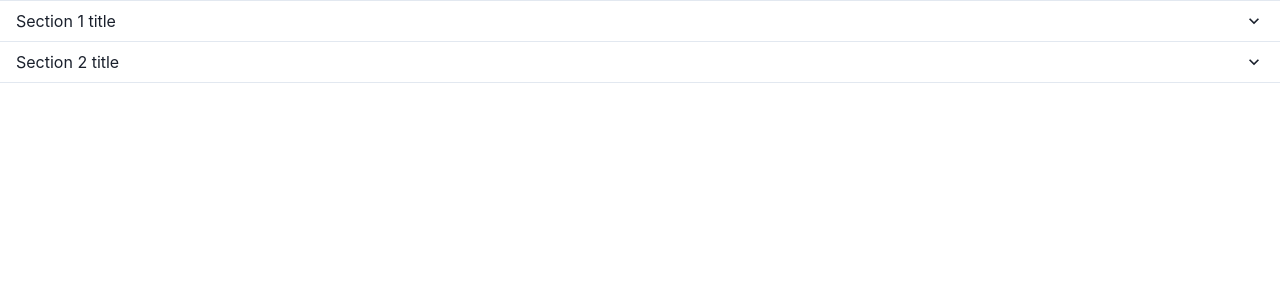
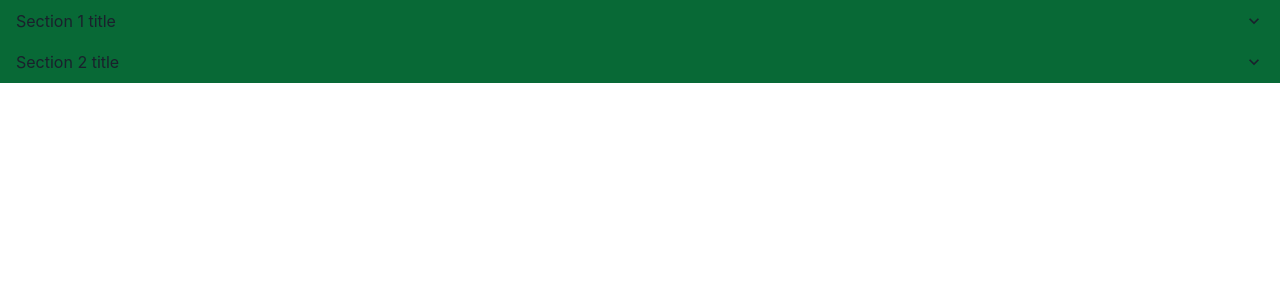
Before and after one commit to sawojajar/hcl-landingpage, a Next.js app: page / in a window 1280 px wide. Shown: the top 300 px of the page. Built offline with nearby package versions, Linux system fonts and the light colour scheme.

Commit message:
fix chakra

```diff
--- a/src/config/theme.ts
+++ b/src/config/theme.ts
@@ -1,21 +1,22 @@
-import { theme as defaultTheme, extendTheme } from '@chakra-ui/react';
+import { theme as defaultTheme, extendTheme } from "@chakra-ui/react";
+
+const customColor = {
+  primary: {
+    50: "#EAF2EE",
+    100: "#CEE1D7",
+    200: "#ADCDBC",
+    300: "#83B49A",
+    400: "#5A9B79",
+    500: "#086936",
+    600: "#07582D",
+    700: "#054624",
+    800: "#04351B",
+    900: "#032312",
+  },
+};
 
 const theme = extendTheme({
-  ...defaultTheme,
-  colors: {
-    primary: {
-      50: '#EAF2EE',
-      100: '#CEE1D7',
-      200: '#ADCDBC',
-      300: '#83B49A',
-      400: '#5A9B79',
-      500: '#086936',
-      600: '#07582D',
-      700: '#054624',
-      800: '#04351B',
-      900: '#032312',
-    }
-  },
+  colors: customColor,
 });
 
 export { theme };
--- a/src/pages/_app.tsx
+++ b/src/pages/_app.tsx
@@ -1,10 +1,10 @@
+import { RootProvider } from '@/provider/RootProvider'
 import '@/styles/globals.css'
-import { ChakraProvider } from '@chakra-ui/react'
 import type { AppProps } from 'next/app'
 
 export default function App({ Component, pageProps }: AppProps) {
-  return <ChakraProvider>
+  return <RootProvider>
     <Component {...pageProps} />
-  </ChakraProvider>
+  </RootProvider>
   return
 }
--- a/src/pages/index.tsx
+++ b/src/pages/index.tsx
@@ -1,10 +1,6 @@
 import Head from 'next/head'
-import Image from 'next/image'
-import { Inter } from 'next/font/google'
-import styles from '@/styles/Home.module.css'
 import { Accordion, AccordionButton, AccordionIcon, AccordionItem, AccordionPanel, Box } from '@chakra-ui/react'
 
-const inter = Inter({ subsets: ['latin'] })
 
 export default function Home() {
   return (
@@ -15,7 +11,7 @@ export default function Home() {
         <meta name="viewport" content="width=device-width, initial-scale=1" />
         <link rel="icon" href="/favicon.ico" />
       </Head>
-      <Accordion>
+      <Accordion backgroundColor='primary.500' borderColor='primary.500' >
         <AccordionItem>
           <h2>
             <AccordionButton>
```
